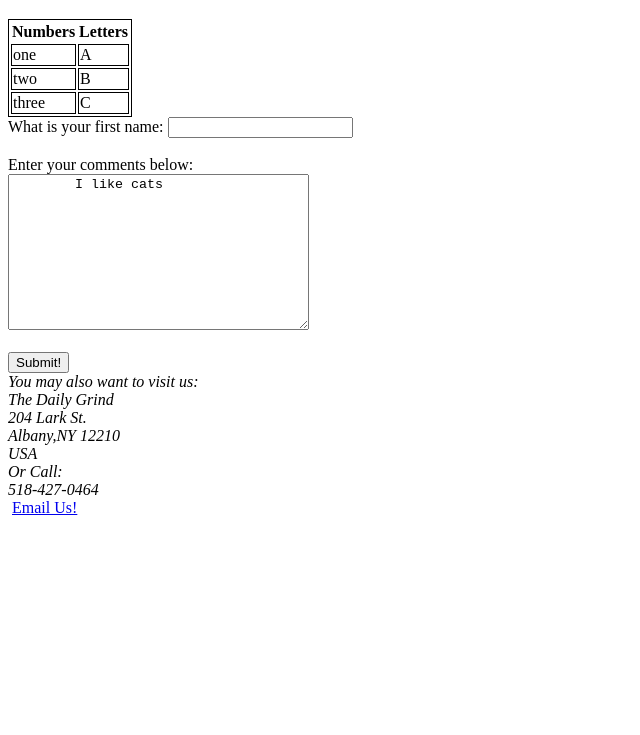
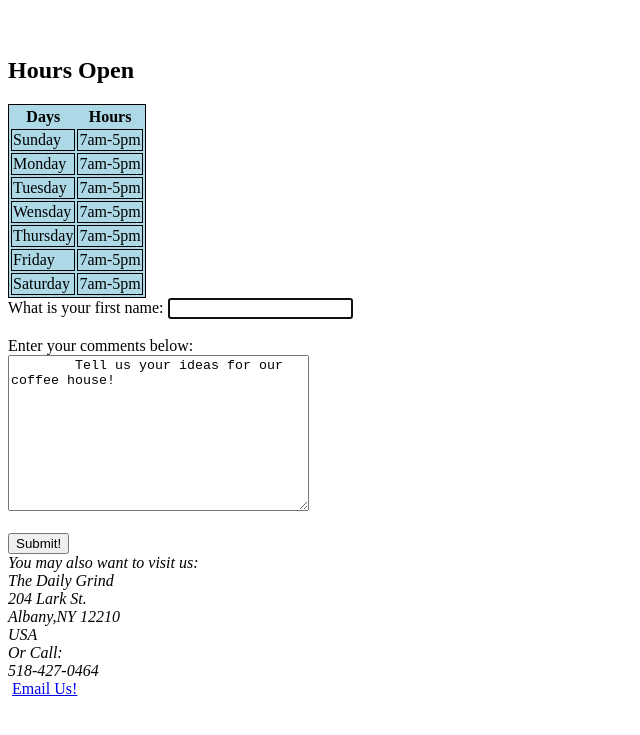
Before and after one commit to mprimeau1/web-dev-hw, a plain HTML site: page assignment-06/index.html in a window 1280 px wide. Shown: the part 61-796 px from the top of the page, without its empty margins (0-640 px from the left). Drawn offline with Linux system fonts and the light colour scheme.

Commit message:
finished 06

```diff
--- a/assignment-06/index.html
+++ b/assignment-06/index.html
@@ -12,45 +12,68 @@
     <title>Assignment 06</title>
     <style>
       table,td {border: 1px solid black}
+      table,td {background-color: lightblue}
     </style>
   </head>
 
   <body>
     <h1>The Daily Grind</h1>
+    <br>
+    <h2>Hours Open</h2>
 
     <table>
       <tr>
-        <th>Numbers</th>
-        <th>Letters</th>
+        <th>Days</th>
+        <th>Hours</th>
       </tr>
 
       <tr>
-        <td>one</td>
-        <td>A</td>
+        <td>Sunday</td>
+        <td>7am-5pm</td>
       </tr>
 
       <tr>
-        <td>two</td>
-        <td>B</td>
+        <td>Monday</td>
+        <td>7am-5pm</td>
       </tr>
 
       <tr>
-        <td>three</td>
-        <td>C</td>
+        <td>Tuesday</td>
+        <td>7am-5pm</td>
+      </tr>
+
+      <tr>
+        <td>Wensday</td>
+        <td>7am-5pm</td>
+      </tr>
+
+      <tr>
+        <td>Thursday</td>
+        <td>7am-5pm</td>
+      </tr>
+
+      <tr>
+        <td>Friday</td>
+        <td>7am-5pm</td>
+      </tr>
+
+      <tr>
+        <td>Saturday</td>
+        <td>7am-5pm</td>
       </tr>
 
     </table>
 
     <form action="https://example.com/registration.php" method="post">
       What is your first name:
-      <input type="text" name="firstname" maxlength="10">
+      <input type="text" name="firstname" maxlength="10" autofocus>
 
       <br><br>
 
       Enter your comments below:
       <br>
       <textarea cols="35" rows="10">
-        I like cats
+        Tell us your ideas for our coffee house!
       </textarea>
 
       <br><br>
```
Also changed, not shown: 1 other file.
